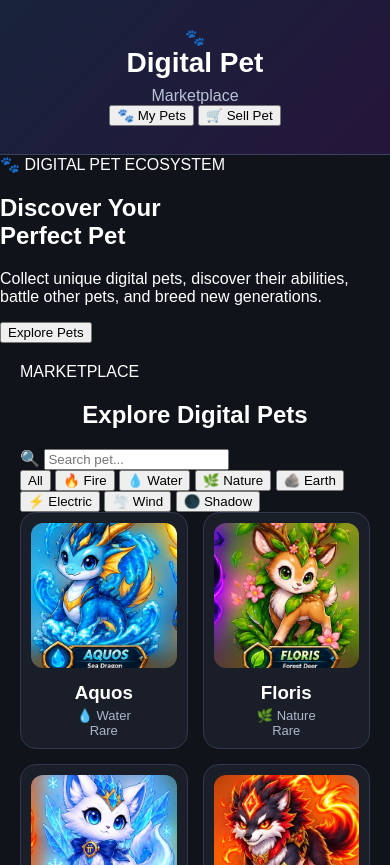
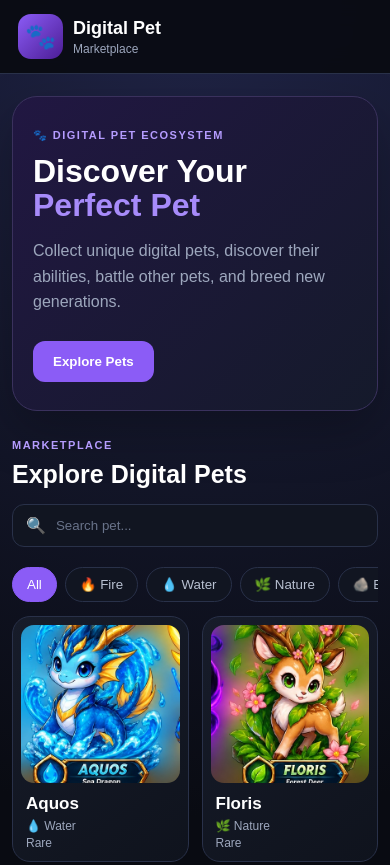
Before and after one commit to digitalpet13/digitalpet13.github.io, a plain HTML site: page index.html in a window 390 px wide. Shown: the top 865 px of the page. Drawn offline with Linux system fonts and the light colour scheme.

Commit message:
Update style.css

```diff
--- a/style.css
+++ b/style.css
@@ -1,79 +1,254 @@
 * {
   box-sizing: border-box;
+}
+
+:root {
+  --bg: #090b12;
+  --panel: #111521;
+  --panel2: #171c2b;
+  --border: #293149;
+  --text: #ffffff;
+  --muted: #9da7bd;
+  --accent: #8b5cf6;
+  --accent2: #6d3df5;
 }
 
 body {
   margin: 0;
   font-family: Arial, sans-serif;
-  background: #10131a;
+  background:
+    radial-gradient(circle at top, #202447 0%, #090b12 45%);
+  color: var(--text);
+  min-height: 100vh;
+}
+
+/* HEADER */
+
+.top-header {
+  position: sticky;
+  top: 0;
+  z-index: 5;
+  display: flex;
+  align-items: center;
+  justify-content: space-between;
+  gap: 15px;
+  padding: 14px 18px;
+  background: rgba(9, 11, 18, 0.92);
+  border-bottom: 1px solid var(--border);
+  backdrop-filter: blur(12px);
+}
+
+.brand {
+  display: flex;
+  align-items: center;
+  gap: 10px;
+}
+
+.brand-icon {
+  width: 45px;
+  height: 45px;
+  display: flex;
+  align-items: center;
+  justify-content: center;
+  background: linear-gradient(135deg, #8b5cf6, #4c1d95);
+  border-radius: 13px;
+  font-size: 25px;
+}
+
+.brand h1 {
+  margin: 0;
+  font-size: 18px;
+}
+
+.brand p {
+  margin: 3px 0 0;
+  color: var(--muted);
+  font-size: 12px;
+}
+
+.header-actions {
+  display: flex;
+  gap: 7px;
+}
+
+.header-btn {
+  background: var(--panel2);
+  color: white;
+  border: 1px solid var(--border);
+  padding: 9px 11px;
+  border-radius: 10px;
+  cursor: pointer;
+}
+
+/* HERO */
+
+.hero {
+  max-width: 1100px;
+  margin: 25px auto 0;
+  padding: 20px;
+}
+
+.hero-content {
+  padding: 32px 24px;
+  border-radius: 25px;
+  background:
+    linear-gradient(135deg, #211742, #151a2b);
+  border: 1px solid #3a315d;
+  box-shadow: 0 20px 50px rgba(0,0,0,.25);
+}
+
+.hero-label,
+.section-label,
+.detail-label {
+  color: #b59cff;
+  font-size: 11px;
+  font-weight: bold;
+  letter-spacing: 1.5px;
+}
+
+.hero h2 {
+  font-size: 38px;
+  line-height: 1.05;
+  margin: 12px 0;
+}
+
+.hero h2 span {
+  color: #a78bfa;
+}
+
+.hero p {
+  max-width: 580px;
+  color: var(--muted);
+  line-height: 1.6;
+}
+
+.hero-btn {
+  margin-top: 10px;
+  padding: 13px 20px;
+  border: 0;
+  border-radius: 12px;
+  background: var(--accent);
+  color: white;
+  font-weight: bold;
+  cursor: pointer;
+}
+
+/* MARKETPLACE */
+
+.marketplace {
+  max-width: 1100px;
+  margin: auto;
+  padding: 20px;
+}
+
+.marketplace-header {
+  display: flex;
+  justify-content: space-between;
+  align-items: end;
+  gap: 15px;
+  margin-bottom: 20px;
+}
+
+.marketplace-header h2 {
+  margin: 7px 0 0;
+  font-size: 25px;
+}
+
+.search-box {
+  display: flex;
+  align-items: center;
+  gap: 8px;
+  background: var(--panel);
+  border: 1px solid var(--border);
+  border-radius: 12px;
+  padding: 11px 13px;
+}
+
+.search-box input {
+  width: 160px;
+  background: transparent;
+  border: 0;
+  outline: 0;
   color: white;
 }
 
-header {
-  text-align: center;
-  padding: 28px 15px;
-  background: linear-gradient(135deg, #18233b, #25153b);
-  border-bottom: 1px solid #39445c;
+.search-box input::placeholder {
+  color: #69738a;
 }
 
-header h1 {
-  margin: 0;
-  font-size: 28px;
+/* CATEGORIES */
+
+.categories {
+  display: flex;
+  gap: 8px;
+  overflow-x: auto;
+  padding-bottom: 14px;
+  scrollbar-width: none;
 }
 
-header p {
-  margin: 8px 0 0;
-  color: #b9c3d6;
+.categories::-webkit-scrollbar {
+  display: none;
 }
 
-main {
-  padding: 20px;
-  max-width: 1100px;
-  margin: auto;
+.category {
+  white-space: nowrap;
+  background: var(--panel);
+  border: 1px solid var(--border);
+  color: #b8c0d1;
+  padding: 9px 14px;
+  border-radius: 20px;
+  cursor: pointer;
 }
 
-main h2 {
-  text-align: center;
-  margin-bottom: 20px;
+.category.active,
+.category:hover {
+  background: var(--accent);
+  border-color: var(--accent);
+  color: white;
 }
+
+/* PET GRID */
 
 .pet-grid {
   display: grid;
   grid-template-columns: repeat(2, 1fr);
-  gap: 15px;
+  gap: 13px;
 }
 
 .pet-card {
-  background: #191e29;
-  border: 1px solid #30394d;
-  border-radius: 16px;
-  padding: 10px;
+  position: relative;
+  overflow: hidden;
+  background: linear-gradient(145deg, #171c2a, #0f131d);
+  border: 1px solid var(--border);
+  border-radius: 18px;
+  padding: 8px;
   cursor: pointer;
-  transition: 0.2s;
+  transition: .25s;
 }
 
 .pet-card:hover {
-  transform: translateY(-4px);
-  border-color: #7c8cff;
+  transform: translateY(-5px);
+  border-color: #8b5cf6;
+  box-shadow: 0 12px 30px rgba(139,92,246,.15);
 }
 
 .pet-card img {
   width: 100%;
   aspect-ratio: 1 / 1;
   object-fit: cover;
-  border-radius: 12px;
+  border-radius: 13px;
+  display: block;
 }
 
 .pet-card h3 {
-  margin: 10px 0 4px;
-  text-align: center;
+  margin: 11px 5px 5px;
+  font-size: 17px;
 }
 
 .pet-card p {
-  margin: 0;
-  text-align: center;
-  color: #aeb8ca;
-  font-size: 13px;
+  margin: 3px 5px;
+  color: var(--muted);
+  font-size: 12px;
 }
 
 /* MODAL */
@@ -82,84 +257,205 @@ main h2 {
   display: none;
   position: fixed;
   inset: 0;
-  background: rgba(0, 0, 0, 0.8);
-  padding: 20px;
+  z-index: 20;
+  background: rgba(0,0,0,.82);
+  padding: 18px;
   overflow-y: auto;
-  z-index: 10;
 }
 
 .modal-box {
-  max-width: 420px;
-  margin: 30px auto;
-  background: #191e29;
-  border: 1px solid #414d68;
-  border-radius: 20px;
+  max-width: 850px;
+  margin: 25px auto;
+  display: grid;
+  grid-template-columns: 1fr 1fr;
+  gap: 25px;
+  position: relative;
+  background: #111521;
+  border: 1px solid var(--border);
+  border-radius: 25px;
   padding: 20px;
-  position: relative;
-  text-align: center;
 }
 
+.pet-detail-image img,
 .modal-box > img {
   width: 100%;
-  max-height: 320px;
+  max-height: 500px;
   object-fit: cover;
-  border-radius: 15px;
+  border-radius: 18px;
+}
+
+.pet-detail-info {
+  padding: 10px;
+}
+
+.pet-detail-info h2 {
+  font-size: 32px;
+  margin: 8px 0;
+}
+
+.pet-tags {
+  display: flex;
+  gap: 8px;
+  flex-wrap: wrap;
+}
+
+.pet-tags span {
+  background: #20263a;
+  border: 1px solid var(--border);
+  padding: 6px 10px;
+  border-radius: 20px;
+  color: #c8d0e2;
+  font-size: 12px;
 }
 
 .close {
   position: absolute;
-  right: 12px;
-  top: 12px;
-  width: 35px;
-  height: 35px;
+  z-index: 2;
+  right: 14px;
+  top: 14px;
+  width: 36px;
+  height: 36px;
   border: 0;
   border-radius: 50%;
-  background: #252c3b;
+  background: #252b3b;
   color: white;
   font-size: 18px;
   cursor: pointer;
 }
 
+/* STATS */
+
 .stats {
-  background: #11151d;
-  border-radius: 14px;
-  padding: 12px;
-  margin: 15px 0;
-  text-align: left;
+  display: grid;
+  grid-template-columns: 1fr 1fr;
+  gap: 9px;
+  margin: 20px 0;
 }
 
-.stats p {
-  margin: 9px 0;
+.stat {
+  display: flex;
+  justify-content: space-between;
+  padding: 13px;
+  background: #0b0f18;
+  border: 1px solid #222a3d;
+  border-radius: 12px;
+  color: var(--muted);
+}
+
+.stat strong {
+  color: white;
+}
+
+/* BUTTONS */
+
+.pet-actions {
+  display: grid;
+  grid-template-columns: 1fr 1fr;
+  gap: 10px;
 }
 
 .battle-btn,
 .breed-btn {
-  width: 100%;
-  padding: 13px;
-  margin-top: 8px;
+  padding: 14px;
   border: 0;
   border-radius: 12px;
   color: white;
-  font-size: 16px;
   font-weight: bold;
+  font-size: 15px;
   cursor: pointer;
 }
 
 .battle-btn {
-  background: #8b3dff;
+  background: linear-gradient(135deg, #8b5cf6, #6d28d9);
 }
 
 .breed-btn {
-  background: #1976d2;
+  background: linear-gradient(135deg, #2563eb, #1d4ed8);
 }
 
 .battle-btn:hover,
-.breed-btn:hover {
-  opacity: 0.85;
+.breed-btn:hover,
+.hero-btn:hover {
+  opacity: .88;
 }
 
+/* FOOTER */
+
+footer {
+  text-align: center;
+  padding: 40px 20px;
+  color: var(--muted);
+}
+
+footer p {
+  color: white;
+  font-weight: bold;
+}
+
+/* DESKTOP */
+
 @media (min-width: 700px) {
+
   .pet-grid {
     grid-template-columns: repeat(4, 1fr);
   }
+
+  .hero-content {
+    padding: 55px 45px;
+  }
 }
+
+/* MOBILE */
+
+@media (max-width: 600px) {
+
+  .top-header {
+    align-items: flex-start;
+  }
+
+  .header-actions {
+    display: none;
+  }
+
+  .hero {
+    margin-top: 10px;
+    padding: 12px;
+  }
+
+  .hero-content {
+    padding: 28px 20px;
+  }
+
+  .hero h2 {
+    font-size: 32px;
+  }
+
+  .marketplace {
+    padding: 12px;
+  }
+
+  .marketplace-header {
+    display: block;
+  }
+
+  .search-box {
+    margin-top: 15px;
+  }
+
+  .search-box input {
+    width: 100%;
+  }
+
+  .modal-box {
+    display: block;
+    margin: 10px auto;
+  }
+
+  .pet-detail-info {
+    padding: 10px 0;
+  }
+
+  .pet-detail-info h2 {
+    font-size: 26px;
+  }
+}
```
